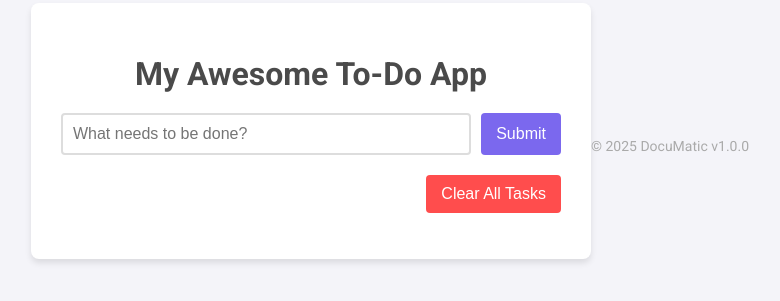
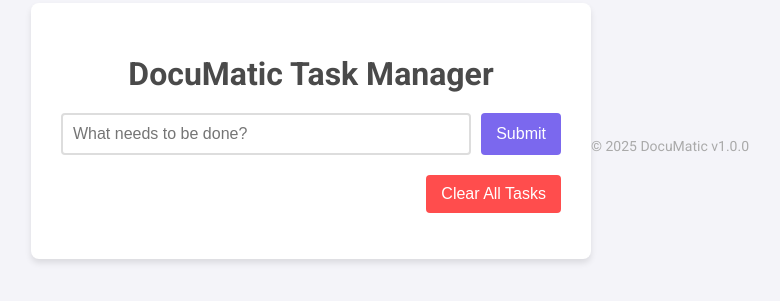
Before and after one commit to hiremathpushpa/docuMatic, a website: page public/index.html in a window 1280 px wide. Shown: the part 289-590 px from the top of the page, without its empty margins (250-1030 px from the left). Drawn offline with Linux system fonts and the light colour scheme; no server answers.

Commit message:
feat: update app title to Task Manager

```diff
--- a/public/index.html
+++ b/public/index.html
@@ -8,7 +8,7 @@
 </head>
 <body>
     <div class="container">
-        <h1>My Awesome To-Do App</h1>
+        <h1>DocuMatic Task Manager</h1>
         <form id="todo-form">
             <input type="text" id="todo-input" placeholder="What needs to be done?" required>
             <button type="submit">Submit</button>
```
